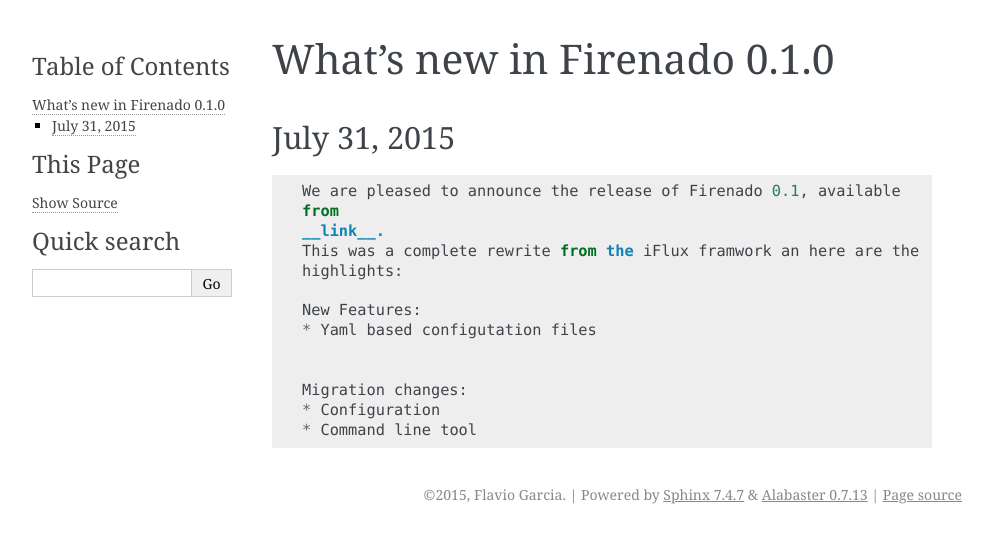
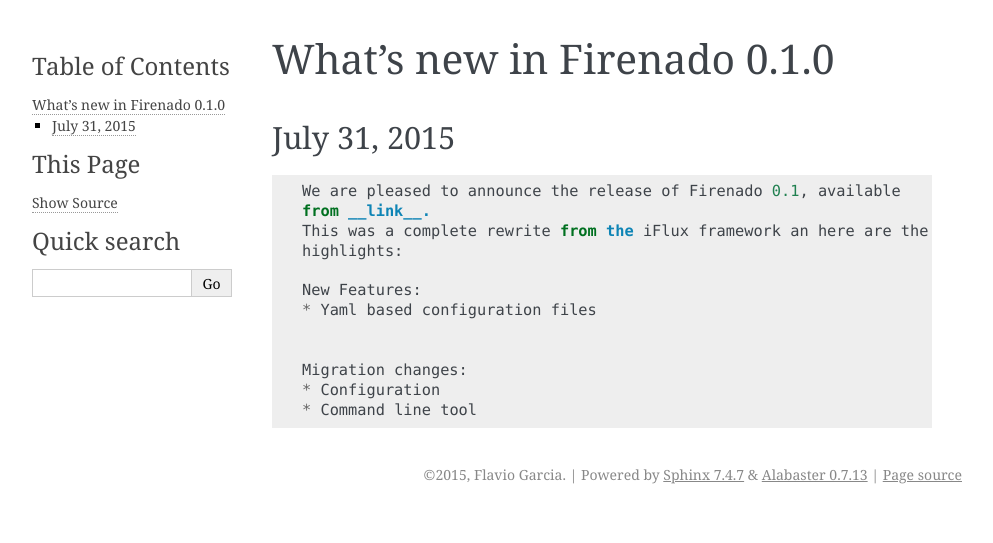
Before and after one commit to candango/firenado, a Sphinx documentation site: the page built from docs/releases/v0.1.0.rst, in a window 1280 px wide. Shown: the top 543 px of the page, without its empty margins (148-1141 px from the left). Built offline with Sphinx 7.4.7, drawn with Linux system fonts in a browser that asks for light colours.

Commit message:
Fixed typo on the 0.0.1 release documentation.
Refers: #10.

```diff
--- a/docs/releases/v0.1.0.rst
+++ b/docs/releases/v0.1.0.rst
@@ -7,13 +7,12 @@
 ::
 
     We are pleased to announce the release of Firenado 0.1, available
-    from
-    __link__.
-    This was a complete rewrite from the iFlux framwork an here are the
+    from __link__.
+    This was a complete rewrite from the iFlux framework an here are the
     highlights:
 
     New Features:
-    * Yaml based configutation files
+    * Yaml based configuration files
 
 
     Migration changes:
```
